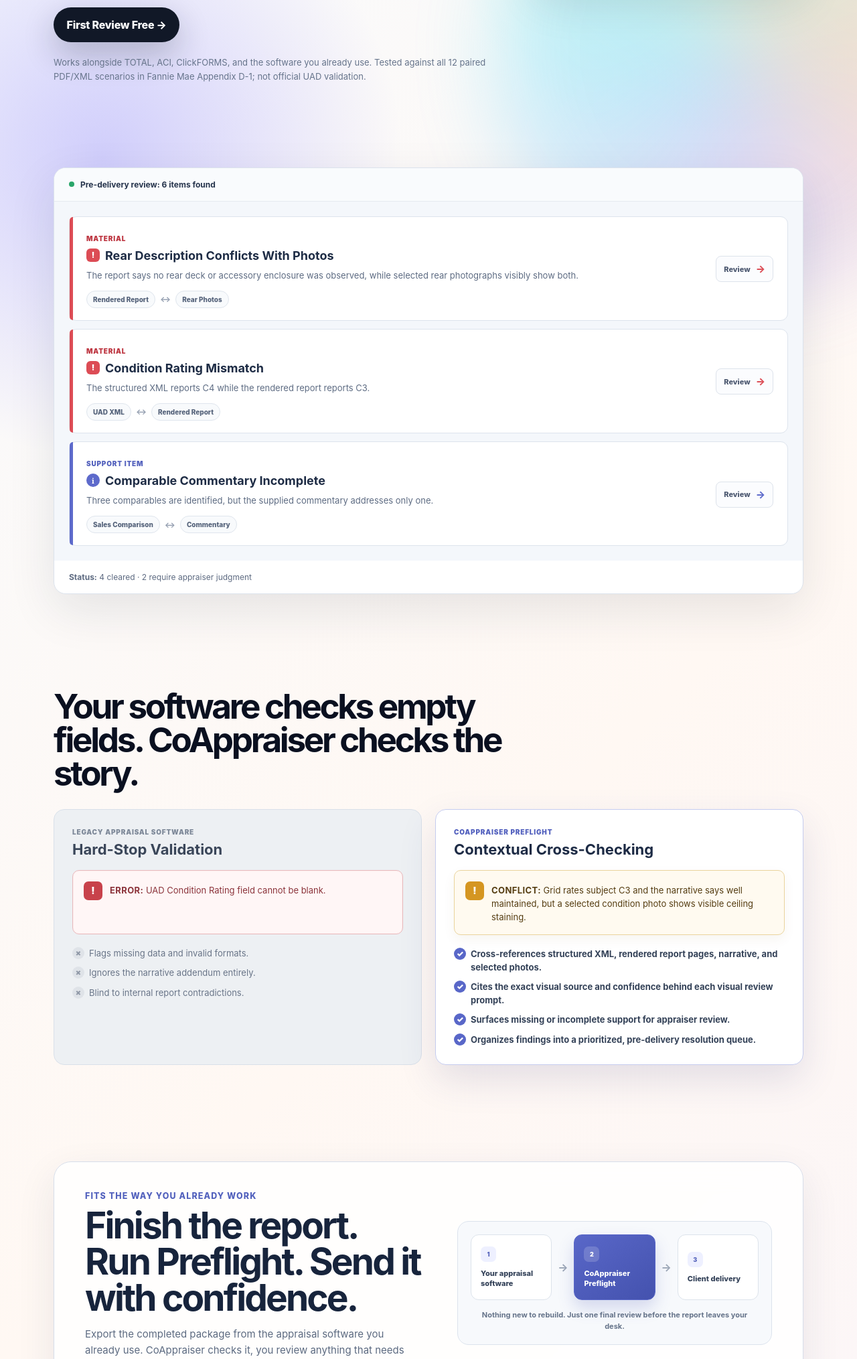
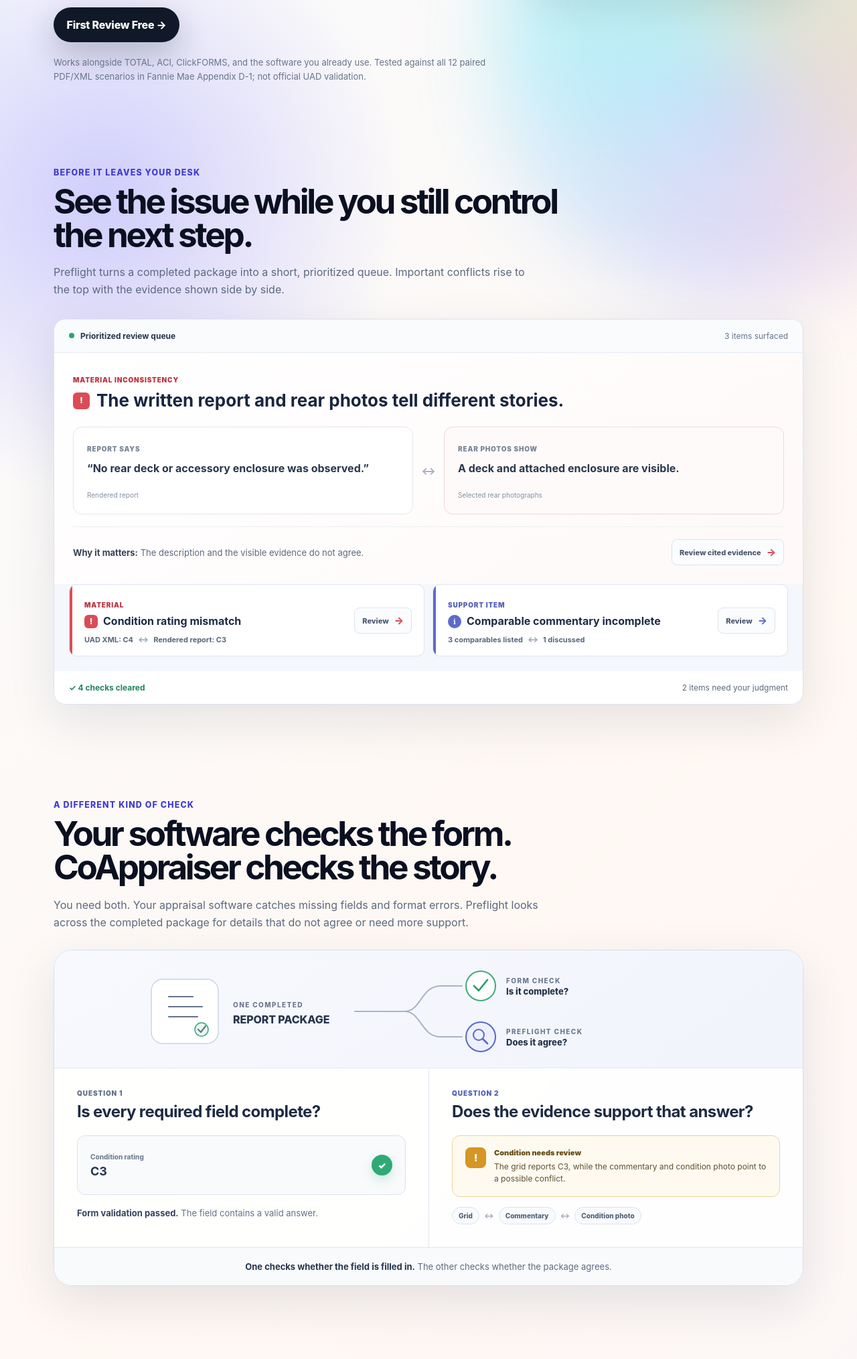
Before and after one commit to SkagitIan/coappraiser, a Django app: page / in a window 1280 px wide. Shown: the part 710-2739 px from the top of the page at 67% size. Run offline with Django 5.2, Linux system fonts and the light colour scheme.

Commit message:
Strengthen homepage product proof

```diff
--- a/assets/styles.css
+++ b/assets/styles.css
@@ -1222,65 +1222,84 @@
 .home-cleared-queue footer span,.home-cleared-queue footer strong{display:block}
 .home-cleared-queue footer span{margin-bottom:4px;color:#bcebd5;font-size:10px;font-weight:850;letter-spacing:.08em;text-transform:uppercase}
 .home-cleared-queue footer strong{font-size:18px}
-.home-finding-showcase .section-heading{margin-bottom:24px}
+.home-finding-showcase .section-heading{margin-bottom:30px}
+.home-findings-heading h2{max-width:870px}
+.home-findings-heading p{max-width:720px;margin:18px 0 0;color:#5b6980;font-size:16px;line-height:1.65}
 .home-review-window{overflow:hidden;border:1px solid #dbe2ec;border-radius:18px;background:#fff;box-shadow:0 24px 70px rgba(23,36,60,.1)}
 .home-review-window>header,.home-review-window>footer{display:flex;align-items:center;justify-content:space-between;gap:18px;padding:17px 22px}
 .home-review-window>header{color:#66748a;border-bottom:1px solid #e6eaf0;background:#f9fbfd;font-size:12px}
 .home-review-window>header div{display:flex;align-items:center;gap:9px;color:#26344c}
-.home-review-summary{display:grid;grid-template-columns:repeat(3,1fr);border-bottom:1px solid #e6eaf0}
-.home-review-summary div{padding:18px 22px;border-right:1px solid #e6eaf0}
-.home-review-summary div:last-child{border-right:0}
-.home-review-summary strong,.home-review-summary span{display:block}
-.home-review-summary strong{color:#1d2b45;font-size:22px}
-.home-review-summary span{margin-top:3px;color:#748197;font-size:11px}
-.home-finding-list{display:grid;gap:12px;padding:22px;background:#f4f7fb}
-.home-finding-list article{position:relative;display:grid;grid-template-columns:minmax(0,1fr) auto;gap:24px;align-items:center;padding:20px 21px 18px 25px;border:1px solid #dde4ed;border-radius:11px;background:#fff;transition:border-color .16s ease,box-shadow .16s ease,transform .16s ease}
-.home-finding-list article:hover{transform:translateY(-1px);border-color:#cbd4e0;box-shadow:0 9px 24px rgba(25,39,64,.07)}
-.home-finding-list article:before{content:"";position:absolute;left:0;top:0;bottom:0;width:5px;border-radius:11px 0 0 11px;background:#dc4c55}
-.home-finding-list article.is-support:before{background:#5d6acb}
-.home-finding-copy{min-width:0;max-width:820px}
 .home-finding-category{color:#bd3540;font-size:10px;font-weight:900;letter-spacing:.08em;text-transform:uppercase}
-.home-finding-list article.is-support .home-finding-category{color:#5361bd}
-.home-finding-list h3{display:flex;align-items:center;gap:8px;margin:7px 0 9px;color:#1e2c45;font-size:18px}
 .home-finding-icon{display:grid;place-items:center;flex:0 0 20px;width:20px;height:20px;border-radius:6px;color:#fff;background:#dc4c55;font-size:12px;font-weight:950;line-height:1}
 .is-support .home-finding-icon{border-radius:999px;background:#5d6acb;font-family:Georgia,serif;font-size:11px}
-.home-finding-list p{max-width:780px;margin:5px 0;color:#5e6c83;font-size:13px;line-height:1.55}
-.home-finding-list p b{color:#344258}
-.home-finding-list .home-finding-action{padding:9px 11px;border-radius:7px;color:#315641;background:#f1faf4}
-.home-finding-list small{display:block;margin-top:10px;color:#8793a5;font-size:11px}
-.home-source-pills{display:flex;align-items:center;flex-wrap:wrap;gap:7px;margin-top:13px}
-.home-source-pills span{padding:6px 9px;border:1px solid #dfe5ed;border-radius:999px;color:#536179;background:#f8fafc;font-size:10px;font-weight:780}
-.home-source-pills b{color:#929daf;font-size:12px}
 .home-finding-review{display:flex;align-items:center;gap:8px;padding:9px 11px;border:1px solid #dde3eb;border-radius:8px;color:#4c5870;background:#fbfcfe;font-size:11px;font-weight:850;white-space:nowrap}
 .home-finding-review span{color:#dc4c55;font-size:15px;transition:transform .16s ease}
 .is-support .home-finding-review span{color:#5d6acb}
 .home-finding-review:hover{color:#27354d;border-color:#cbd4e0;background:#fff}
 .home-finding-review:hover span{transform:translateX(3px)}
+.home-primary-finding{padding:28px;background:linear-gradient(145deg,#fff,#fff9f9)}
+.home-primary-finding-title h3{display:flex;align-items:center;gap:10px;max-width:770px;margin:8px 0 0;color:#18263f;font-size:26px;line-height:1.17}
+.home-primary-finding-title .home-finding-icon{width:25px;height:25px;flex-basis:25px}
+.home-evidence-pair{display:grid;grid-template-columns:minmax(0,1fr) 26px minmax(0,1fr);align-items:stretch;gap:10px;margin-top:24px}
+.home-evidence-pair article{padding:20px;border:1px solid #e3e7ed;border-radius:13px;background:#fff}
+.home-evidence-pair article.is-visual{border-color:#f0d7d9;background:#fffafa}
+.home-evidence-pair>article>span{color:#7a879a;font-size:10px;font-weight:900;letter-spacing:.08em;text-transform:uppercase}
+.home-evidence-pair blockquote{margin:10px 0 16px;color:#29374d;font-size:16px;font-style:normal;font-weight:740;line-height:1.45}
+.home-evidence-pair small{color:#8390a3;font-size:10px}
+.home-evidence-pair>b{display:grid;place-items:center;color:#a3acba;font-size:16px}
+.home-primary-finding-action{display:flex;align-items:center;justify-content:space-between;gap:24px;margin-top:18px;padding-top:18px;border-top:1px solid #eceff3}
+.home-primary-finding-action p{margin:0;color:#5c697e;font-size:13px;line-height:1.55}
+.home-primary-finding-action p strong{color:#344257}
+.home-secondary-findings{display:grid;grid-template-columns:1fr 1fr;gap:12px;padding:0 22px 22px;background:#f4f7fb}
+.home-secondary-findings article{position:relative;display:grid;grid-template-columns:minmax(0,1fr) auto;gap:18px;align-items:center;padding:18px 18px 17px 22px;overflow:hidden;border:1px solid #dde4ed;border-radius:11px;background:#fff}
+.home-secondary-findings article:before{content:"";position:absolute;inset:0 auto 0 0;width:4px;background:#dc4c55}
+.home-secondary-findings article.is-support:before{background:#5d6acb}
+.home-secondary-findings .is-support .home-finding-category{color:#5361bd}
+.home-secondary-findings h3{display:flex;align-items:center;gap:8px;margin:6px 0 9px;color:#1e2c45;font-size:16px;line-height:1.3}
+.home-secondary-findings p{display:flex;align-items:center;flex-wrap:wrap;gap:7px;margin:0;color:#58677e;font-size:11px}
+.home-secondary-findings p b{color:#929daf;font-size:12px}
 .home-review-window>footer{color:#5d6a81;font-size:12px}
-.home-review-window>footer a{color:#4957b8;font-weight:850}
+.home-cleared-status b{color:#24855c}
 .home-difference{padding-top:70px}
 .home-difference .section-heading{margin-bottom:28px}
-.home-comparison{display:grid;grid-template-columns:1fr 1fr;gap:20px}
-.home-comparison article{min-width:0;padding:27px;border:1px solid #d9e0e9;border-radius:16px}
-.home-comparison article.is-legacy{color:#697588;background:#edf0f3}
-.home-comparison article.is-preflight{color:#3f4d64;border-color:#c5ccef;background:#fff;box-shadow:0 22px 55px rgba(46,57,126,.13)}
-.home-comparison header>span{display:block;color:#7e8999;font-size:10px;font-weight:900;letter-spacing:.08em;text-transform:uppercase}
-.home-comparison article.is-preflight header>span{color:#5260be}
-.home-comparison h3{margin:7px 0 18px;color:#3a4659;font-size:22px}
-.home-comparison article.is-preflight h3{color:#1d2b45}
-.comparison-ui{display:grid;grid-template-columns:28px minmax(0,1fr);gap:11px;align-items:start;min-height:96px;padding:16px;border-radius:10px}
-.comparison-ui>span{display:grid;place-items:center;width:28px;height:28px;border-radius:7px;color:#fff;font-size:14px;font-weight:950}
-.comparison-ui p{margin:3px 0 0;font-size:13px;line-height:1.55}
-.comparison-ui strong{letter-spacing:.03em}
-.legacy-error{color:#8b333a;border:1px solid #e8b9bd;background:#fff6f6;box-shadow:inset 0 0 0 1px rgba(188,55,65,.04)}
-.legacy-error>span{background:#c8424b}
-.preflight-conflict{color:#553d12;border:1px solid #ead49d;background:#fffaf0;box-shadow:0 7px 18px rgba(126,89,18,.06)}
-.preflight-conflict>span{background:#d59622}
-.home-comparison ul{display:grid;gap:10px;margin:19px 0 0;padding:0;list-style:none}
-.home-comparison li{position:relative;padding-left:25px;font-size:13px;line-height:1.5}
-.home-comparison li:before{position:absolute;left:0;top:0;display:grid;place-items:center;width:18px;height:18px;border-radius:999px;content:"×";color:#8f98a7;background:#dfe3e8;font-size:12px;font-weight:900}
-.home-comparison .is-preflight li{color:#344258;font-weight:680}
-.home-comparison .is-preflight li:before{content:"✓";color:#fff;background:#5967c8}
+.home-difference .section-heading h2{max-width:900px}
+.home-difference .section-heading p{max-width:760px;margin:18px 0 0;color:#5b6980;font-size:16px;line-height:1.65}
+.home-same-report{overflow:hidden;border:1px solid #d7deea;border-radius:27px;background:rgba(255,255,255,.88);box-shadow:0 25px 70px rgba(29,43,73,.11);backdrop-filter:blur(18px)}
+.home-check-flow{margin:0;padding:18px 28px 12px;border-bottom:1px solid #e2e7ef;background:linear-gradient(145deg,#f7f9fd,#f2f4fc)}
+.home-check-flow svg{display:block;width:100%;height:auto;max-height:145px}
+.check-flow-report rect{fill:#fff;stroke:#cbd4e3;stroke-width:1.5}
+.check-flow-report path{fill:none;stroke:#64738b;stroke-width:2.2;stroke-linecap:round;stroke-linejoin:round}
+.check-flow-report circle{fill:#e7f7ef;stroke:#36a875;stroke-width:1.5}
+.check-flow-report text,.check-flow-node text{fill:#6c7890;font-size:10px;font-weight:850;letter-spacing:1.4px}
+.check-flow-report .check-flow-title{fill:#26354d;font-size:16px;letter-spacing:-.1px}
+.check-flow-line{fill:none;stroke:#a8b3c6;stroke-width:2;stroke-linecap:round}
+.check-flow-node circle{fill:#fff;stroke:#42aa78;stroke-width:2}
+.check-flow-node path{fill:none;stroke:#2c9c6b;stroke-width:2.7;stroke-linecap:round;stroke-linejoin:round}
+.check-flow-node.is-story circle{fill:#eef0ff;stroke:#5967c8}
+.check-flow-node.is-story path{stroke:#5967c8}
+.check-flow-node .check-flow-label{fill:#26354d;font-size:13px;letter-spacing:0}
+.home-check-questions{display:grid;grid-template-columns:1fr 1fr}
+.home-check-questions article{min-width:0;padding:31px 34px 34px}
+.home-check-questions article+article{border-left:1px solid #e1e6ee}
+.home-check-number{display:block;margin-bottom:8px;color:#647188;font-size:10px;font-weight:900;letter-spacing:.09em;text-transform:uppercase}
+.home-story-check .home-check-number{color:#5261bd}
+.home-check-questions h3{margin:0 0 20px;color:#1d2b44;font-size:24px;line-height:1.2;letter-spacing:-.025em}
+.home-field-pass{display:flex;align-items:center;justify-content:space-between;gap:20px;min-height:89px;padding:17px 19px;border:1px solid #dce3ec;border-radius:12px;background:#f8fafc}
+.home-field-pass small,.home-field-pass strong{display:block}
+.home-field-pass small{margin-bottom:5px;color:#738096;font-size:10px;font-weight:800}
+.home-field-pass strong{color:#26354d;font-size:18px}
+.home-field-pass>span{display:grid;place-items:center;width:31px;height:31px;border-radius:999px;color:#fff;background:#2faa75;box-shadow:0 7px 16px rgba(47,170,117,.2);font-size:14px;font-weight:900}
+.home-form-check>p{margin:17px 0 0;color:#647188;font-size:13px;line-height:1.55}
+.home-form-check>p strong{color:#35435a}
+.home-evidence-review{display:grid;grid-template-columns:31px minmax(0,1fr);gap:12px;min-height:89px;padding:17px 19px;border:1px solid #ead49d;border-radius:12px;background:#fffaf0}
+.home-evidence-review>span{display:grid;place-items:center;width:31px;height:31px;border-radius:8px;color:#fff;background:#d59622;font-size:15px;font-weight:950}
+.home-evidence-review small{display:block;margin:1px 0 5px;color:#684d17;font-size:11px;font-weight:900}
+.home-evidence-review p{margin:0;color:#604f2f;font-size:12px;line-height:1.5}
+.home-check-sources{display:flex;align-items:center;flex-wrap:wrap;gap:7px;margin-top:15px}
+.home-check-sources span{padding:6px 9px;border:1px solid #dce3ec;border-radius:999px;color:#536178;background:#f8fafc;font-size:10px;font-weight:780}
+.home-check-sources b{color:#9aa4b4;font-size:11px}
+.home-comparison-close{margin:0;padding:18px 34px;border-top:1px solid #e1e6ee;color:#5e6b81;background:#f8fafc;font-size:13px;line-height:1.55;text-align:center}
+.home-comparison-close strong{color:#26354d}
 .home-workflow-bridge-card{display:grid;grid-template-columns:minmax(0,1.05fr) minmax(470px,.95fr);gap:54px;align-items:center;padding:43px 46px;border:1px solid #d7deea;border-radius:26px;background:rgba(255,255,255,.82);box-shadow:0 20px 58px rgba(29,43,73,.09);backdrop-filter:blur(18px)}
 .home-workflow-bridge-copy{min-width:0}
 .home-workflow-bridge-copy .kicker{color:#5261bd}
--- a/templates/marketing/home.html
+++ b/templates/marketing/home.html
@@ -27,79 +27,123 @@
 </section>
 
 <section class="section home-finding-showcase">
+  <div class="section-heading home-findings-heading">
+    <div>
+      <span class="kicker">Before it leaves your desk</span>
+      <h2>See the issue while you still control the next step.</h2>
+      <p>Preflight turns a completed package into a short, prioritized queue. Important conflicts rise to the top with the evidence shown side by side.</p>
+    </div>
+  </div>
   <div class="home-review-window">
     <header>
-      <div><span class="status-dot status-dot-completed"></span><strong>Pre-delivery review: 6 items found</strong></div>
+      <div><span class="status-dot status-dot-completed"></span><strong>Prioritized review queue</strong></div>
+      <span>3 items surfaced</span>
     </header>
-    <div class="home-finding-list">
+    <div class="home-primary-finding">
+      <div class="home-primary-finding-title">
+        <span class="home-finding-category">Material inconsistency</span>
+        <h3><span class="home-finding-icon" aria-hidden="true">!</span> The written report and rear photos tell different stories.</h3>
+      </div>
+      <div class="home-evidence-pair">
+        <article>
+          <span>Report says</span>
+          <blockquote>“No rear deck or accessory enclosure was observed.”</blockquote>
+          <small>Rendered report</small>
+        </article>
+        <b aria-hidden="true">↔</b>
+        <article class="is-visual">
+          <span>Rear photos show</span>
+          <blockquote>A deck and attached enclosure are visible.</blockquote>
+          <small>Selected rear photographs</small>
+        </article>
+      </div>
+      <div class="home-primary-finding-action">
+        <p><strong>Why it matters:</strong> The description and the visible evidence do not agree.</p>
+        <a class="home-finding-review" href="{% url 'accounts:signup' %}">Review cited evidence <span>→</span></a>
+      </div>
+    </div>
+    <div class="home-secondary-findings">
       <article class="is-material">
-        <div class="home-finding-copy">
+        <div>
           <span class="home-finding-category">Material</span>
-          <h3><span class="home-finding-icon" aria-hidden="true">!</span> Rear Description Conflicts With Photos</h3>
-          <p>The report says no rear deck or accessory enclosure was observed, while selected rear photographs visibly show both.</p>
-          <div class="home-source-pills"><span>Rendered Report</span><b>↔</b><span>Rear Photos</span></div>
-        </div>
-        <a class="home-finding-review" href="{% url 'accounts:signup' %}">Review <span>→</span></a>
-      </article>
-      <article class="is-material">
-        <div class="home-finding-copy">
-          <span class="home-finding-category">Material</span>
-          <h3><span class="home-finding-icon" aria-hidden="true">!</span> Condition Rating Mismatch</h3>
-          <p>The structured XML reports C4 while the rendered report reports C3.</p>
-          <div class="home-source-pills"><span>UAD XML</span><b>↔</b><span>Rendered Report</span></div>
+          <h3><span class="home-finding-icon" aria-hidden="true">!</span> Condition rating mismatch</h3>
+          <p><strong>UAD XML: C4</strong><b aria-hidden="true">↔</b><strong>Rendered report: C3</strong></p>
         </div>
         <a class="home-finding-review" href="{% url 'accounts:signup' %}">Review <span>→</span></a>
       </article>
       <article class="is-support">
-        <div class="home-finding-copy">
-          <span class="home-finding-category">Support Item</span>
-          <h3><span class="home-finding-icon" aria-hidden="true">i</span> Comparable Commentary Incomplete</h3>
-          <p>Three comparables are identified, but the supplied commentary addresses only one.</p>
-          <div class="home-source-pills"><span>Sales Comparison</span><b>↔</b><span>Commentary</span></div>
+        <div>
+          <span class="home-finding-category">Support item</span>
+          <h3><span class="home-finding-icon" aria-hidden="true">i</span> Comparable commentary incomplete</h3>
+          <p><strong>3 comparables listed</strong><b aria-hidden="true">↔</b><strong>1 discussed</strong></p>
         </div>
         <a class="home-finding-review" href="{% url 'accounts:signup' %}">Review <span>→</span></a>
       </article>
     </div>
-    <footer><span><b>Status:</b> 4 cleared · 2 require appraiser judgment</span></footer>
+    <footer><span class="home-cleared-status"><b>✓ 4 checks cleared</b></span><span>2 items need your judgment</span></footer>
   </div>
 </section>
 
 <section class="section home-difference">
   <div class="section-heading">
-    <div><h2>Your software checks empty fields. CoAppraiser checks the story.</h2></div>
+    <div>
+      <span class="kicker">A different kind of check</span>
+      <h2>Your software checks the form. CoAppraiser checks the story.</h2>
+      <p>You need both. Your appraisal software catches missing fields and format errors. Preflight looks across the completed package for details that do not agree or need more support.</p>
+    </div>
   </div>
-  <div class="home-comparison">
-    <article class="is-legacy">
-      <header>
-        <span>Legacy Appraisal Software</span>
-        <h3>Hard-Stop Validation</h3>
-      </header>
-      <div class="comparison-ui legacy-error">
-        <span aria-hidden="true">!</span>
-        <p><strong>ERROR:</strong> UAD Condition Rating field cannot be blank.</p>
-      </div>
-      <ul>
-        <li>Flags missing data and invalid formats.</li>
-        <li>Ignores the narrative addendum entirely.</li>
-        <li>Blind to internal report contradictions.</li>
-      </ul>
-    </article>
-    <article class="is-preflight">
-      <header>
-        <span>CoAppraiser Preflight</span>
-        <h3>Contextual Cross-Checking</h3>
-      </header>
-      <div class="comparison-ui preflight-conflict">
-        <span aria-hidden="true">!</span>
-        <p><strong>CONFLICT:</strong> Grid rates subject C3 and the narrative says well maintained, but a selected condition photo shows visible ceiling staining.</p>
-      </div>
-      <ul>
-        <li>Cross-references structured XML, rendered report pages, narrative, and selected photos.</li>
-        <li>Cites the exact visual source and confidence behind each visual review prompt.</li>
-        <li>Surfaces missing or incomplete support for appraiser review.</li>
-        <li>Organizes findings into a prioritized, pre-delivery resolution queue.</li>
-      </ul>
-    </article>
+  <div class="home-same-report">
+    <figure class="home-check-flow" aria-label="The same completed appraisal package receives a form check and a Preflight story check">
+      <svg viewBox="0 0 900 145" role="img" aria-hidden="true">
+        <g class="check-flow-report">
+          <rect x="36" y="25" width="100" height="96" rx="17"/>
+          <path d="M62 51h36M62 66h50M62 81h43"/>
+          <circle cx="111" cy="100" r="10"/>
+          <path d="m106 100 4 4 7-9"/>
+          <text x="158" y="67">ONE COMPLETED</text>
+          <text class="check-flow-title" x="158" y="91">REPORT PACKAGE</text>
+        </g>
+        <path class="check-flow-line" d="M340 73h74c25 0 25-38 54-38h32"/>
+        <path class="check-flow-line" d="M414 73c25 0 25 38 54 38h32"/>
+        <g class="check-flow-node">
+          <circle cx="528" cy="35" r="22"/>
+          <path d="m518 35 7 7 13-16"/>
+          <text x="566" y="31">FORM CHECK</text>
+          <text class="check-flow-label" x="566" y="48">Is it complete?</text>
+        </g>
+        <g class="check-flow-node is-story">
+          <circle cx="528" cy="111" r="22"/>
+          <circle cx="525" cy="108" r="8"/>
+          <path d="m531 114 7 7"/>
+          <text x="566" y="107">PREFLIGHT CHECK</text>
+          <text class="check-flow-label" x="566" y="124">Does it agree?</text>
+        </g>
+      </svg>
+    </figure>
+
+    <div class="home-check-questions">
+      <article class="home-form-check">
+        <span class="home-check-number">Question 1</span>
+        <h3>Is every required field complete?</h3>
+        <div class="home-field-pass">
+          <div><small>Condition rating</small><strong>C3</strong></div>
+          <span aria-hidden="true">✓</span>
+        </div>
+        <p><strong>Form validation passed.</strong> The field contains a valid answer.</p>
+      </article>
+
+      <article class="home-story-check">
+        <span class="home-check-number">Question 2</span>
+        <h3>Does the evidence support that answer?</h3>
+        <div class="home-evidence-review">
+          <span aria-hidden="true">!</span>
+          <div><small>Condition needs review</small><p>The grid reports C3, while the commentary and condition photo point to a possible conflict.</p></div>
+        </div>
+        <div class="home-check-sources"><span>Grid</span><b>↔</b><span>Commentary</span><b>↔</b><span>Condition photo</span></div>
+      </article>
+    </div>
+
+    <p class="home-comparison-close"><strong>One checks whether the field is filled in.</strong> The other checks whether the package agrees.</p>
   </div>
 </section>
 
```
Also changed, not shown: other parts of assets/styles.css (+17 -4 lines).
